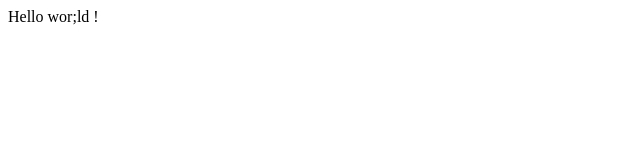
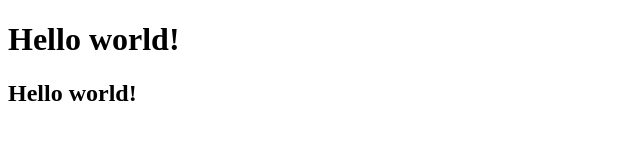
Before and after one commit to Daniel-Tesfaye/csy1018, a plain HTML site: page index.html in a window 1280 px wide. Shown: the whole page, without its empty margins (0-640 px from the left). Drawn offline with Linux system fonts and the light colour scheme.

Commit message:
Second Update

```diff
--- a/index.html
+++ b/index.html
@@ -2,9 +2,11 @@
 <html>
   <head>
     <meta charset="utf-8">
-    <title>Hello wor;ld !</title>
+    <title>Hello world!</title>
   </head>
   <body>
-  </h1>Hello wor;ld !</h1>
+  <h1>Hello world!</h1>
+  <h2>Hello world!</h2>
+
   </body>
 </html>
```
